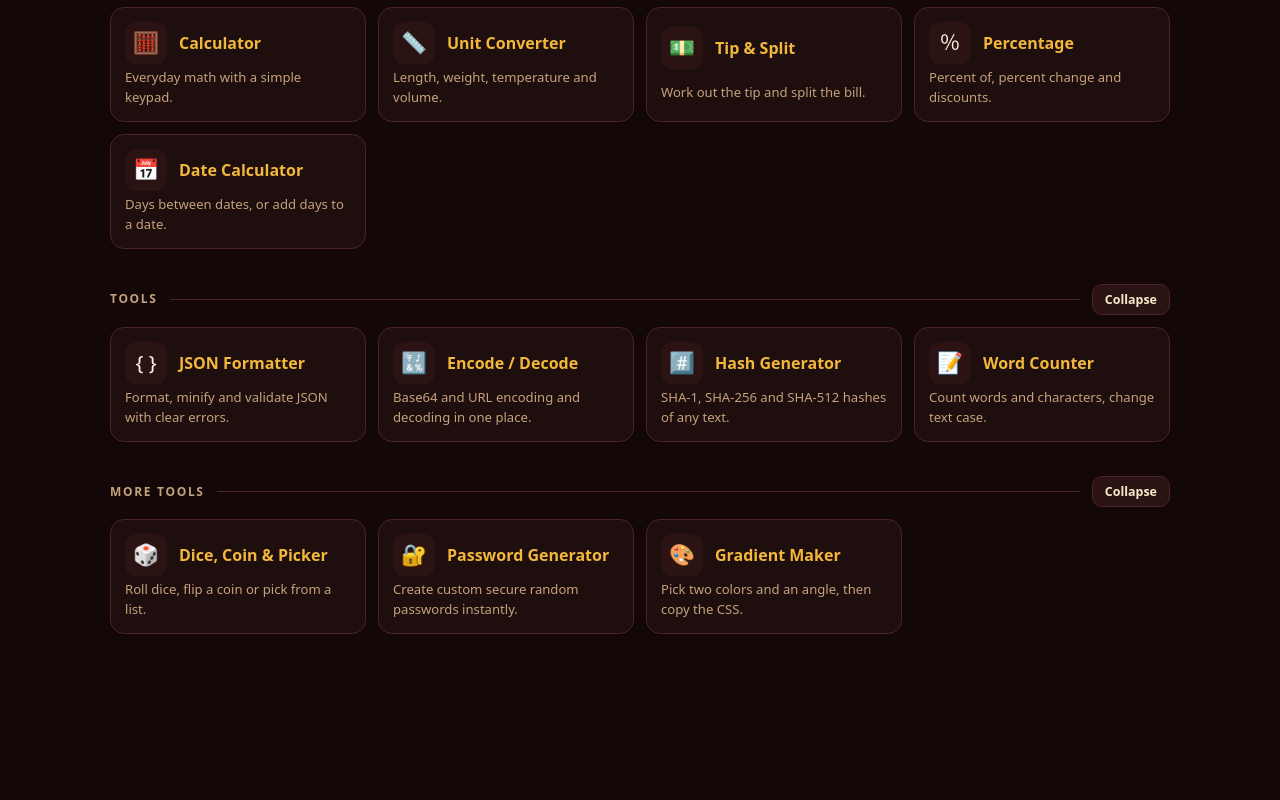
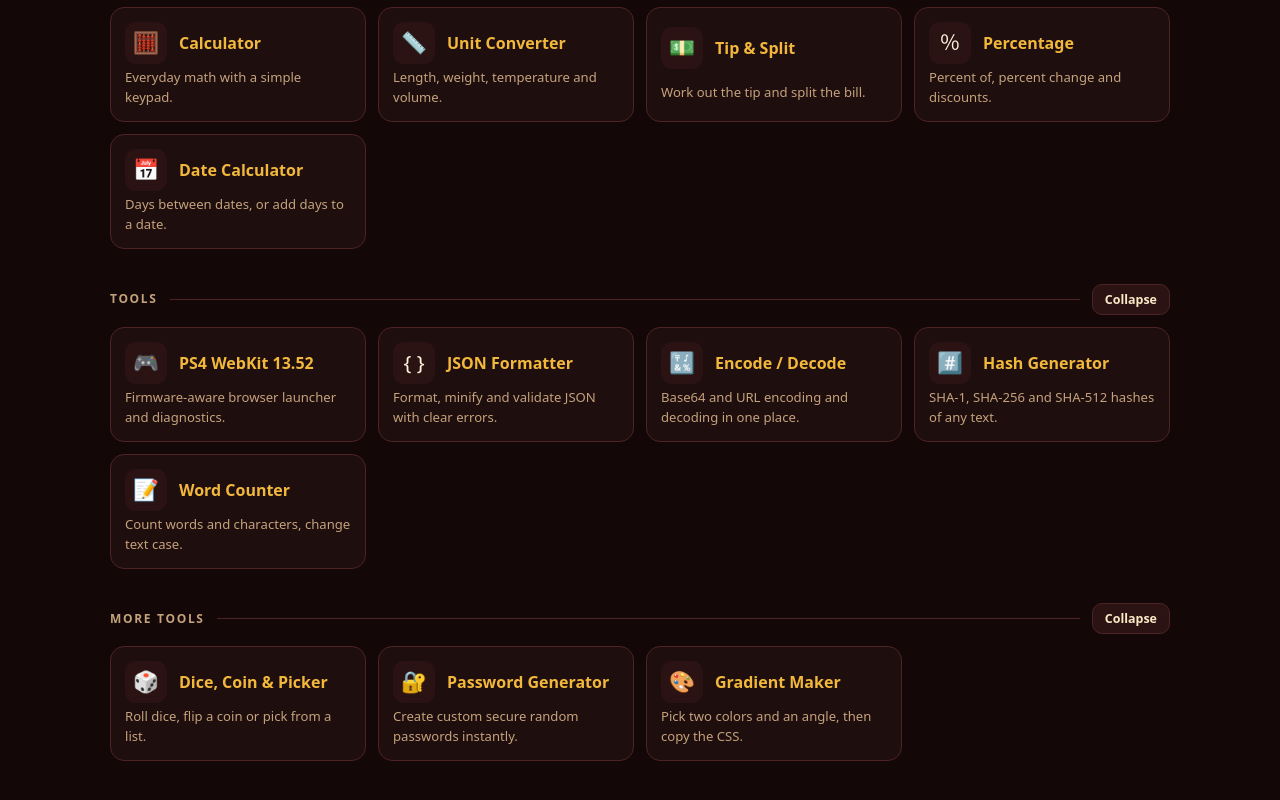
Before and after one commit to aztecyt2022/ULTility, a plain HTML site: page index.html in a window 1280 px wide. Shown: the part 1129-1929 px from the top of the page. Before the commit the page ends 1811 px from the top, so only its background shows below. Drawn offline with Linux system fonts and the light colour scheme.

Commit message:
Add PS4 WebKit 13.52 launcher tile to ULTility homepage

```diff
--- a/index.html
+++ b/index.html
@@ -158,6 +158,9 @@ body:not(.searching) .tools-grid.collapsed{display:none}body:not(.searching) #si
 
     <div class="section-label" id="toolsLabel"><span>Tools</span><i class="line"></i></div>
     <div class="tools-grid" id="toolsGrid">
+      <a class="tool-card" href="ps4/" tabindex="0" data-name="ps4 webkit jailbreak 13.52 launcher diagnostics" style="text-decoration:none;color:inherit">
+        <div class="tool-icon">🎮</div><div class="tool-name">PS4 WebKit 13.52</div><div class="tool-description">Firmware-aware browser launcher and diagnostics.</div><div class="tool-link">Open →</div>
+      </a>
       <div class="tool-card" tabindex="0" role="button" data-name="json formatter format, minify and validate json with clear errors." onclick="openTool('jsonView')" onkeydown="if(event.key==='Enter')openTool('jsonView')">
         <div class="tool-icon">{ }</div><div class="tool-name">JSON Formatter</div><div class="tool-description">Format, minify and validate JSON with clear errors.</div><div class="tool-link">Open →</div>
       </div>
```
